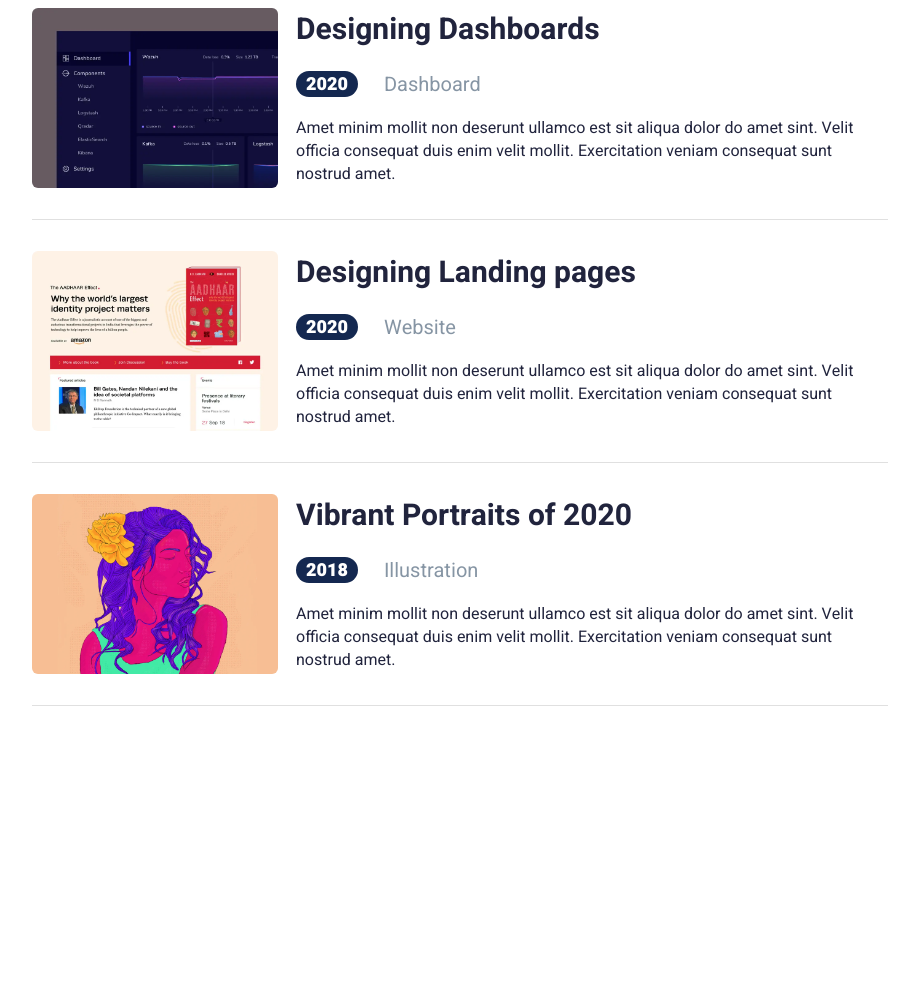
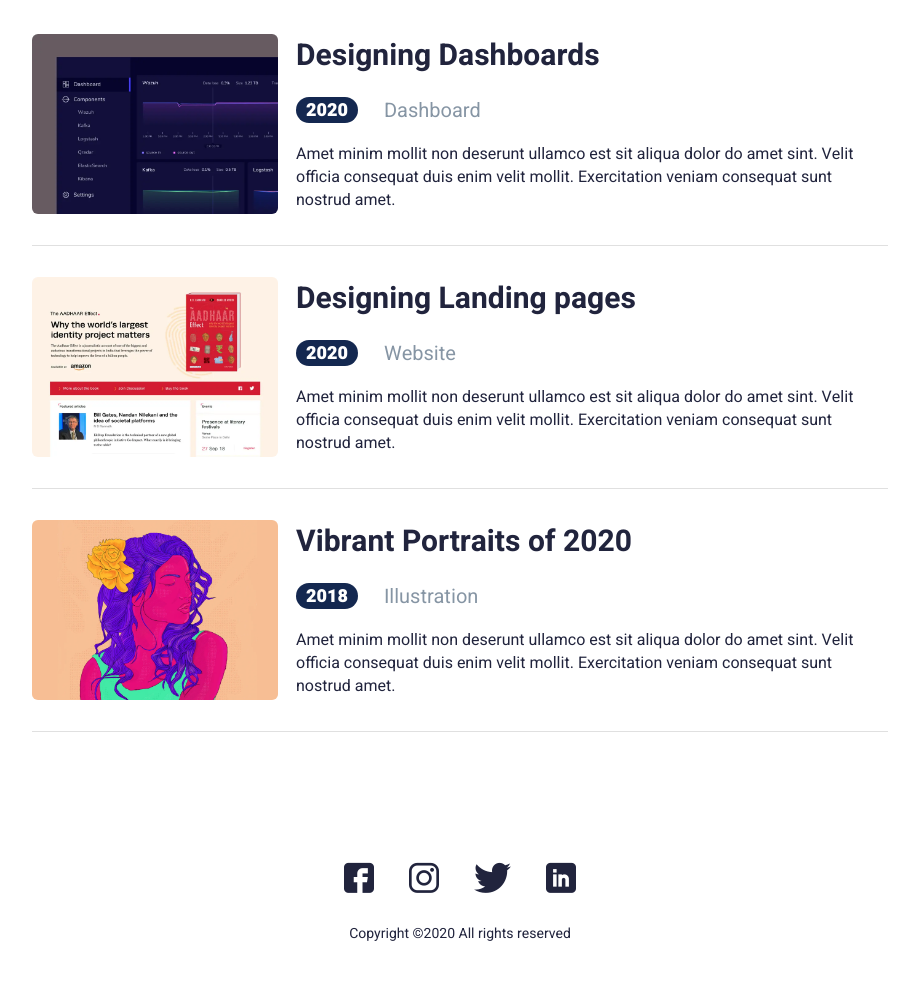
Before and after one commit to dreamsoundx/john-portfolio, a plain HTML site: page index.html in a window 1280 px wide. Shown: the part 1083-2081 px from the top of the page, without its empty margins (180-1099 px from the left). Before the commit the page ends 1869 px from the top, so only its background shows below. Drawn offline with Linux system fonts and the light colour scheme.

Commit message:
feat: finish footer

```diff
--- a/css/style.css
+++ b/css/style.css
@@ -191,6 +191,18 @@ h6 {
 .text {
   line-height: 1.4375
 }
+.social {
+  display: flex;
+  justify-content: center;
+  align-items: center;
+  -webkit-column-gap: 2.1875rem;
+  -moz-column-gap: 2.1875rem;
+  column-gap: 2.1875rem
+}
+.social__link {
+  font-size: 1.875rem;
+  transition: color .3s ease 0s
+}
 .header__container {
   max-width: 66.375rem;
   min-height: 82px;
@@ -199,6 +211,18 @@ h6 {
   display: flex;
   align-items: center;
   justify-content: flex-end
+}
+.footer__content {
+  padding-top: 3.1875rem;
+  padding-bottom: 3.375rem;
+  text-align: center
+}
+.footer__social:not(:last-child) {
+  margin-bottom: 1.625em
+}
+.footer__copyright {
+  font-size: .875rem;
+  line-height: 1.5
 }
 .works__item {
   display: flex;
@@ -371,6 +395,9 @@ h6 {
   flex: 1 1 auto
 }
 .featured-works__content {
+  display: flex;
+  flex-direction: column;
+  row-gap: 1.625rem;
   padding-top: 1.875rem;
   padding-bottom: 5rem
 }
@@ -739,6 +766,9 @@ h6 {
   .menu__link:hover {
     color: #ff6464
   }
+  .social__link:hover {
+    color: #ff6464
+  }
   .works__image:hover {
     box-shadow: .25rem .1875rem .75rem .1875rem rgba(0,0,0,.233)
   }
--- a/index.html
+++ b/index.html
@@ -6,9 +6,9 @@
 	<meta charset="UTF-8">
 	<meta name="format-detection" content="telephone=no">
 	<!-- <style>body{opacity: 0;}</style> -->
-	<link rel="stylesheet" href="css/style.min.css?_v=20250328112516">
+	<link rel="stylesheet" href="css/style.min.css?_v=20250328121415">
 	<link rel="shortcut icon" href="favicon.ico">
-	<link href="https://fonts.googleapis.com/css?family=Inter:regular,500,600,700&_v=20250328112516" rel="stylesheet" />
+	<link href="https://fonts.googleapis.com/css?family=Inter:regular,500,600,700&_v=20250328121415" rel="stylesheet" />
 	<!-- <meta name="robots" content="noindex, nofollow"> -->
 	<meta name="viewport" content="width=device-width, initial-scale=1.0">
 </head>
@@ -21,10 +21,10 @@
 					<nav class="menu__body">
 						<ul class="menu__list">
 							<li class="menu__item">
-								<a class="menu__link" href="#">Works</a>
+								<a class="menu__link" href="#">Blog</a>
 							</li>
 							<li class="menu__item">
-								<a class="menu__link" href="#">Blog</a>
+								<a class="menu__link" href="#">Works</a>
 							</li>
 							<li class="menu__item">
 								<a class="menu__link" href="#">Contact</a>
@@ -173,10 +173,28 @@
 		</main>
 		<footer class="footer">
 			<div class="footer__container">
+				<div class="footer__content">
+					<ul class="footer__social social">
+						<li class="social__item">
+							<a class="social__link _icon-s-facebook" href="#"></a>
+						</li>
+						<li class="social__item">
+							<a class="social__link _icon-s-instagram" href="#"></a>
+						</li>
+						<li class="social__item">
+							<a class="social__link _icon-s-twitter" href="#"></a>
+						</li>
+						<li class="social__item">
+							<a class="social__link _icon-s-linkedin" href="#"></a>
+						</li>
+					</ul>
+					<div class="footer__copyright">Copyright ©2020 All rights reserved</div>
+				</div>
 			</div>
 		</footer>
+
 	</div>
-	<script src="js/app.min.js?_v=20250328112516"></script>
+	<script src="js/app.min.js?_v=20250328121415"></script>
 </body>
 
 </html>
```
Also changed, not shown: blog.html (added, +66 -0 lines), css/style.min.css.
